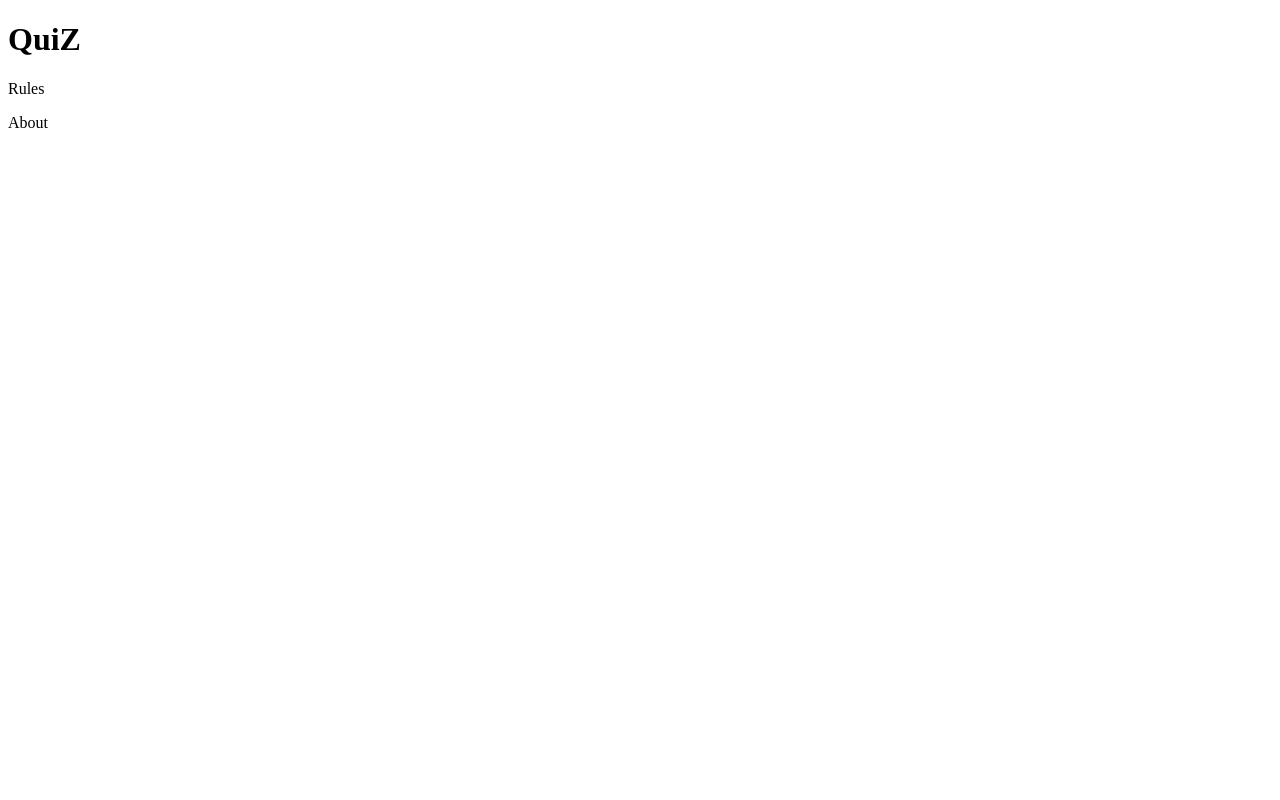
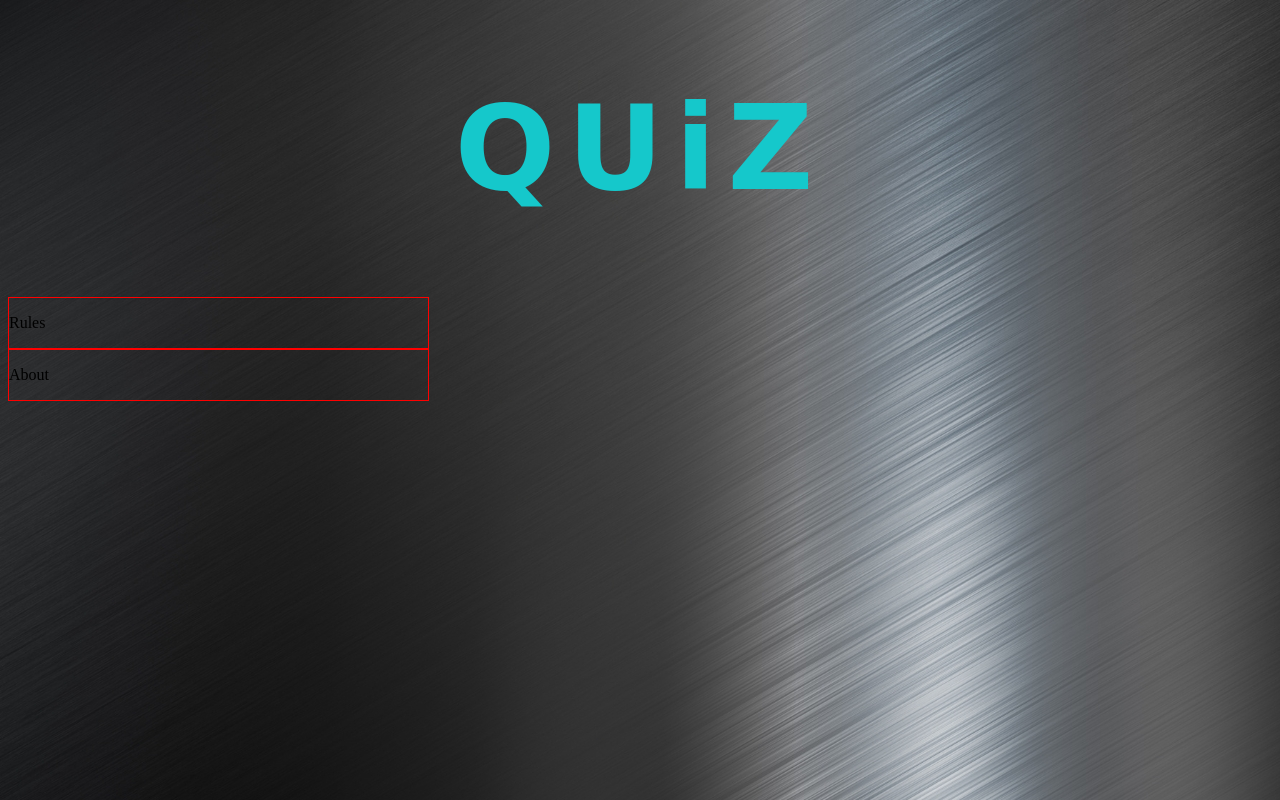
Before and after one commit to SoroushGReza/Quiz, a plain HTML site: page index.html in a window 1280 px wide. Drawn offline with Linux system fonts and the light colour scheme; a web font is replaced by a local one.

Commit message:
ADJUSTING: background.jpg to images folder, SET: background.jpg as background in style.css, STYLING: <header> text content in style.css

```diff
--- a/assets/css/style.css
+++ b/assets/css/style.css
@@ -1,3 +1,18 @@
+body {
+    background-image: url(/assets/images/background.jpg);
+}
+
+/* Header */
+header {
+    font-family: 'Rubik Iso', cursive;
+    font-size: 370%;
+    text-align: center;
+    color: rgb(21, 200, 203);
+    letter-spacing: 0.2em;
+}
+
+
+/* Related to RWD Grid View */
 * {
   box-sizing: border-box;
 }
--- a/index.html
+++ b/index.html
@@ -18,15 +18,23 @@
 <body>
     <header>
         <div class="row">
-            <div col-12 col-s-12>
-                <h1>QuiZ</h1>
+            <div col-8 col-s-8>
+                <h1>QUiZ</h1>
+            </div>
+        </div>
+    </header>
+
+    <section>
+        <div class="row">
+            <div class="col-4" id="rules">
+                <p>Rules</p>
             </div>
 
-            <p>Rules</p>
-            <p>About</p>
+            <div class="col-4" id="about">
+                <p>About</p>
+            </div>
         </div>
-
-    </header>
+    </section>
 
     <script src="/assets/javascript/script.js"></script>
 </body>
```
Also changed, not shown: assets/images/background.jpg (added).
